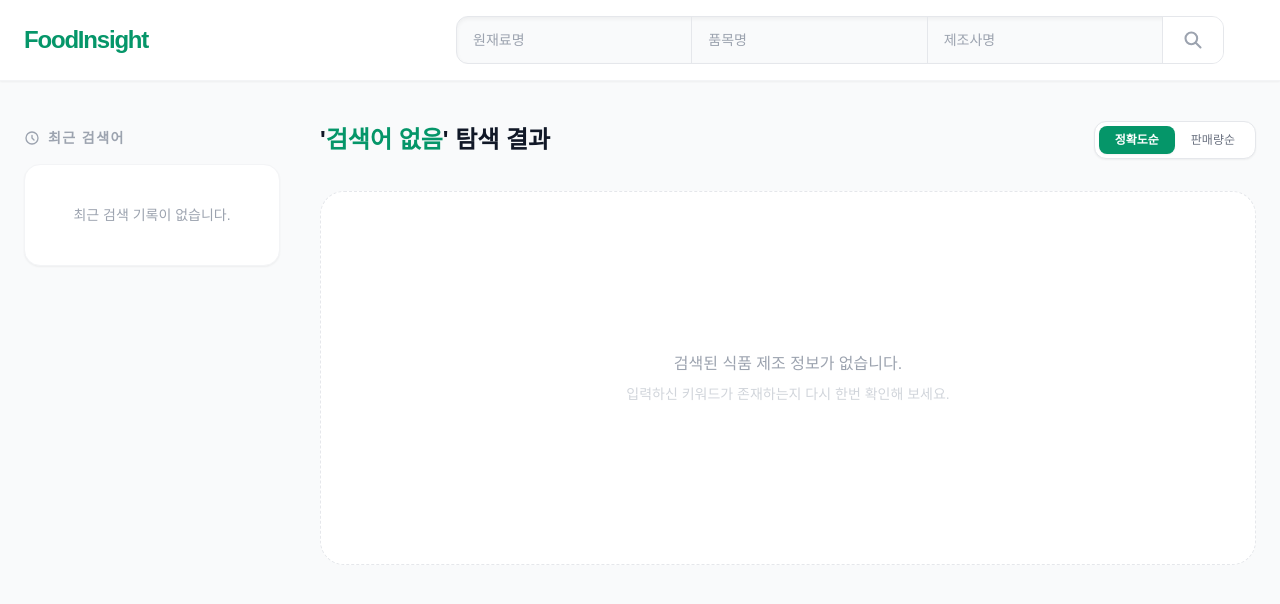
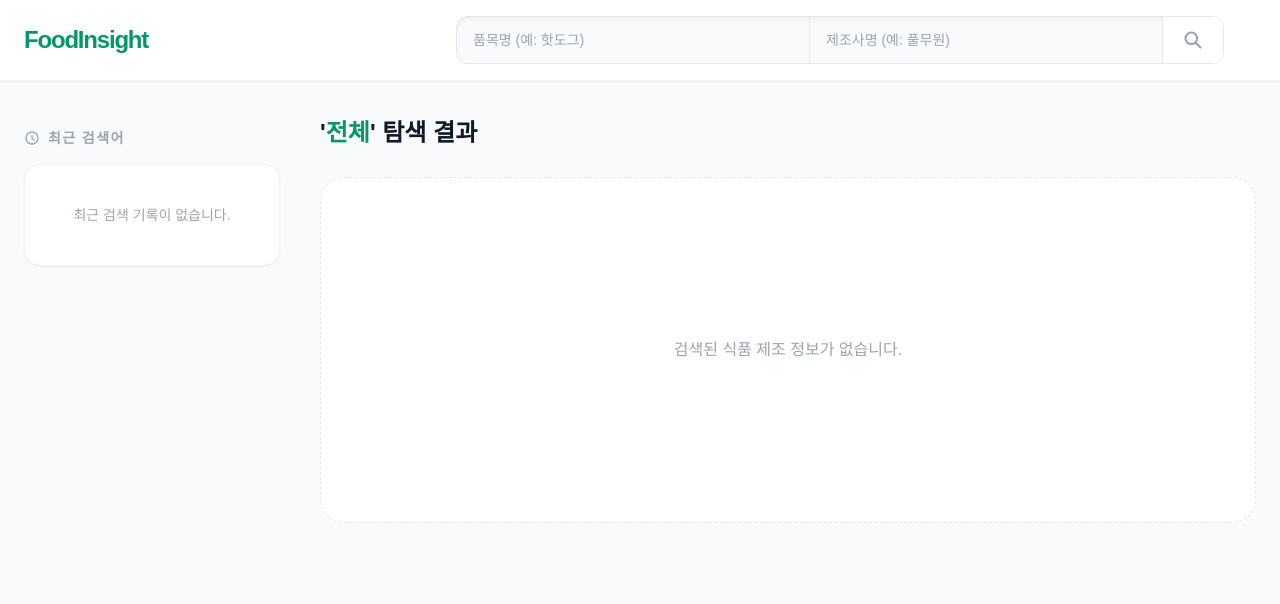
Before and after one commit to Jihoon-Yoon96/foodInsight, a Nuxt app: page /search in a window 1280 px wide. Shown: the top 604 px of the page. Built offline with nearby package versions, Linux system fonts and the light colour scheme; a web font is replaced by a local one.

Commit message:
원재료명 제거

```diff
--- a/app/pages/index.vue
+++ b/app/pages/index.vue
@@ -1,12 +1,11 @@
 <template>
   <div class="min-h-screen bg-[#F7F9F7] flex flex-col items-center justify-center px-4 font-sans">
-
     <div class="text-center mb-12">
       <p class="text-lg md:text-xl font-medium text-emerald-700 mb-2 tracking-tight">
         데이터로 연결하는 식품 비즈니스 파트너
       </p>
       <h1 class="text-4xl md:text-5xl font-extrabold text-gray-900 leading-tight">
-        원재료 하나로 찾는<br />
+        정확하게 찾는<br />
         <span class="text-[#059669]">최적의 제조 파트너</span>
       </h1>
       <p class="mt-4 text-gray-500 text-sm md:text-base">
@@ -17,22 +16,13 @@
     <div class="w-full max-w-5xl bg-white rounded-2xl shadow-2xl flex items-stretch overflow-hidden border border-emerald-100">
 
       <div class="flex-1 border-r border-gray-100 p-4 md:p-6 group focus-within:bg-emerald-50 transition">
-        <label class="block text-xs font-bold text-emerald-600 mb-1 uppercase tracking-wider">원재료명</label>
-        <input
-            v-model="searchForm.rawMaterial"
-            type="text"
-            placeholder="치즈, 우유, 밀가루 등"
-            class="w-full bg-transparent text-lg font-semibold focus:outline-none placeholder:text-gray-300"
-        />
-      </div>
-
-      <div class="flex-1 border-r border-gray-100 p-4 md:p-6 group focus-within:bg-emerald-50 transition">
         <label class="block text-xs font-bold text-emerald-600 mb-1 uppercase tracking-wider">품목명</label>
         <input
             v-model="searchForm.productName"
             type="text"
             placeholder="제품명을 입력하세요"
             class="w-full bg-transparent text-lg font-semibold focus:outline-none placeholder:text-gray-300"
+            @keyup.enter="handleSearch"
         />
       </div>
 
@@ -43,6 +33,7 @@
             type="text"
             placeholder="공장명 입력"
             class="w-full bg-transparent text-lg font-semibold focus:outline-none placeholder:text-gray-300"
+            @keyup.enter="handleSearch"
         />
       </div>
 
@@ -57,34 +48,25 @@
     </div>
 
     <div class="mt-16 w-full max-w-5xl grid grid-cols-1 md:grid-cols-2 gap-8">
-
       <div class="bg-white p-6 rounded-2xl shadow-sm border border-emerald-50 flex gap-5 hover:border-emerald-200 transition">
         <div class="p-4 bg-emerald-50 rounded-xl h-fit">
-          <svg xmlns="http://www.w3.org/2000/svg" class="h-6 w-6 text-emerald-600" fill="none" viewBox="0 0 24 24" stroke="currentColor">
-            <path stroke-linecap="round" stroke-linejoin="round" stroke-width="2" d="M19 21V5a2 2 0 00-2-2H7a2 2 0 00-2 2v16m14 0h2m-2 0h-5m-9 0H3m2 0h5M9 7h1m-1 4h1m4-7h1m-1 4h1m-5 10v-5a1 1 0 011-1h2a1 1 0 011 1v5m-4 0h4" />
-          </svg>
+          <svg xmlns="http://www.w3.org/2000/svg" class="h-6 w-6 text-emerald-600" fill="none" viewBox="0 0 24 24" stroke="currentColor"><path stroke-linecap="round" stroke-linejoin="round" stroke-width="2" d="M19 21V5a2 2 0 00-2-2H7a2 2 0 00-2 2v16m14 0h2m-2 0h-5m-9 0H3m2 0h5M9 7h1m-1 4h1m4-7h1m-1 4h1m-5 10v-5a1 1 0 011-1h2a1 1 0 011 1v5m-4 0h4" /></svg>
         </div>
         <div>
           <h4 class="font-bold text-lg mb-1 text-gray-800">전국 제조시설 데이터</h4>
-          <p class="text-sm text-gray-500 leading-relaxed">
-            HACCP 인증 공장부터 신규 영업 신고 업체까지<br/>
-            실시간으로 업데이트되는 DB를 확인하세요.
-          </p>
+          <p class="text-sm text-gray-500 leading-relaxed">HACCP 인증 공장부터 신규 영업 신고 업체까지<br/>실시간으로 업데이트되는 DB를 확인하세요.</p>
         </div>
       </div>
-
       <div class="bg-white p-6 rounded-2xl shadow-sm border border-emerald-50 flex gap-5 hover:border-emerald-200 transition">
         <div class="p-4 bg-emerald-600 rounded-xl h-fit">
-          <svg xmlns="http://www.w3.org/2000/svg" class="h-6 w-6 text-white" fill="none" viewBox="0 0 24 24" stroke="currentColor">
-            <path stroke-linecap="round" stroke-linejoin="round" stroke-width="2" d="M13 7h8m0 0v8m0-8l-8 8-4-4-6 6" />
-          </svg>
+          <svg xmlns="http://www.w3.org/2000/svg" class="h-6 w-6 text-white" fill="none" viewBox="0 0 24 24" stroke="currentColor"><path stroke-linecap="round" stroke-linejoin="round" stroke-width="2" d="M13 7h8m0 0v8m0-8l-8 8-4-4-6 6" /></svg>
         </div>
         <div class="w-full">
-          <h4 class="font-bold text-lg mb-1 text-gray-800">인기 원재료 트렌드</h4>
+          <h4 class="font-bold text-lg mb-1 text-gray-800">인기 품목 트렌드</h4>
           <div class="flex gap-2 mt-2">
-            <span class="text-xs bg-emerald-50 text-emerald-700 px-2 py-1 rounded-full font-medium">#식물성치즈</span>
-            <span class="text-xs bg-emerald-50 text-emerald-700 px-2 py-1 rounded-full font-medium">#대체당</span>
-            <span class="text-xs bg-emerald-50 text-emerald-700 px-2 py-1 rounded-full font-medium">#고단백</span>
+            <span class="text-xs bg-emerald-50 text-emerald-700 px-2 py-1 rounded-full font-medium">#냉동식품</span>
+            <span class="text-xs bg-emerald-50 text-emerald-700 px-2 py-1 rounded-full font-medium">#밀키트</span>
+            <span class="text-xs bg-emerald-50 text-emerald-700 px-2 py-1 rounded-full font-medium">#소스류</span>
           </div>
         </div>
       </div>
@@ -96,20 +78,21 @@
 const router = useRouter()
 
 const searchForm = reactive({
-  rawMaterial: '',
+  // rawMaterial: '', // [주석처리] 원재료명
   productName: '',
   factoryName: ''
 })
 
 const handleSearch = () => {
-  if (!searchForm.rawMaterial && !searchForm.productName && !searchForm.factoryName) {
+  // if (!searchForm.rawMaterial && !searchForm.productName && !searchForm.factoryName) {
+  if (!searchForm.productName && !searchForm.factoryName) {
     alert('검색어를 입력해 주세요.')
     return
   }
   router.push({
     path: '/search',
     query: {
-      raw: searchForm.rawMaterial,
+      // raw: searchForm.rawMaterial, // [주석처리] 원재료명
       prod: searchForm.productName,
       fact: searchForm.factoryName
     }
--- a/app/pages/search.vue
+++ b/app/pages/search.vue
@@ -6,24 +6,17 @@
         <div class="flex-1 max-w-3xl mx-8">
           <div class="flex items-stretch w-full bg-gray-50 border border-gray-200 rounded-xl overflow-hidden focus-within:ring-2 focus-within:ring-emerald-500 transition-all shadow-inner h-12">
             <input
-                v-model="searchForm.rawMaterial"
-                type="text"
-                class="flex-1 bg-transparent py-2 px-4 outline-none text-sm font-semibold border-r border-gray-200 placeholder:text-gray-400 placeholder:font-normal"
-                placeholder="원재료명"
-                @keyup.enter="refreshData"
-            />
-            <input
                 v-model="searchForm.productName"
                 type="text"
                 class="flex-1 bg-transparent py-2 px-4 outline-none text-sm font-semibold border-r border-gray-200 placeholder:text-gray-400 placeholder:font-normal"
-                placeholder="품목명"
+                placeholder="품목명 (예: 핫도그)"
                 @keyup.enter="refreshData"
             />
             <input
                 v-model="searchForm.factoryName"
                 type="text"
                 class="flex-1 bg-transparent py-2 px-4 outline-none text-sm font-semibold placeholder:text-gray-400 placeholder:font-normal"
-                placeholder="제조사명"
+                placeholder="제조사명 (예: 풀무원)"
                 @keyup.enter="refreshData"
             />
             <button @click="refreshData" class="px-5 bg-white border-l border-gray-200 text-gray-400 hover:text-emerald-600 transition-colors flex items-center justify-center">
@@ -80,10 +73,6 @@
               <span v-if="totalItems > 0" class="text-gray-400 font-light text-lg">({{ totalItems }}건)</span>
             </h2>
           </div>
-          <div class="flex bg-white border border-gray-200 rounded-xl p-1 shadow-sm">
-            <button class="px-4 py-1.5 text-xs font-bold bg-emerald-600 text-white rounded-lg shadow-sm">정확도순</button>
-            <button class="px-4 py-1.5 text-xs font-medium text-gray-500 hover:bg-gray-50 rounded-lg transition">판매량순</button>
-          </div>
         </div>
 
         <div v-if="pending" class="flex flex-col items-center justify-center py-40">
@@ -96,13 +85,11 @@
             <div v-for="(item, index) in items" :key="index" class="bg-white rounded-3xl border border-gray-100 p-8 flex justify-between items-center hover:border-emerald-200 hover:shadow-lg transition-all shadow-sm group">
               <div class="flex gap-8 items-center">
                 <div class="w-20 h-20 bg-emerald-50 rounded-2xl flex items-center justify-center text-emerald-300 group-hover:scale-110 transition-transform shrink-0">
-                  <svg xmlns="http://www.w3.org/2000/svg" class="w-10 h-10" fill="none" viewBox="0 0 24 24" stroke="currentColor">
-                    <path stroke-linecap="round" stroke-linejoin="round" stroke-width="1.5" d="M19 21V5a2 2 0 00-2-2H7a2 2 0 00-2 2v16m14 0h2m-2 0h-5m-9 0H3m2 0h5M9 7h1m-1 4h1m4-7h1m-1 4h1m-5 10v-5a1 1 0 011-1h2a1 1 0 011 1v5m-4 0h4" />
-                  </svg>
+                  <svg xmlns="http://www.w3.org/2000/svg" class="w-10 h-10" fill="none" viewBox="0 0 24 24" stroke="currentColor"><path stroke-linecap="round" stroke-linejoin="round" stroke-width="1.5" d="M19 21V5a2 2 0 00-2-2H7a2 2 0 00-2 2v16m14 0h2m-2 0h-5m-9 0H3m2 0h5M9 7h1m-1 4h1m4-7h1m-1 4h1m-5 10v-5a1 1 0 011-1h2a1 1 0 011 1v5m-4 0h4" /></svg>
                 </div>
                 <div>
                   <div class="flex items-center gap-2 mb-2">
-                    <span class="px-2.5 py-1 bg-emerald-500 text-white text-[10px] font-black rounded-md uppercase">C002 DATA</span>
+<!--                    <span class="px-2.5 py-1 bg-emerald-500 text-white text-[10px] font-black rounded-md uppercase">C002 DATA</span>-->
                     <span class="text-xs font-bold text-emerald-600">{{ item.BSSH_NM }}</span>
                   </div>
                   <h3 class="text-2xl font-black text-gray-900 mb-2 group-hover:text-emerald-700 transition-colors">
@@ -113,12 +100,6 @@
                   </p>
                   <p class="text-xs text-gray-400 font-medium italic">신고번호: {{ item.PRDLST_REPORT_NO }}</p>
                 </div>
-              </div>
-
-              <div class="text-right border-l pl-8 border-gray-100 shrink-0">
-                <p class="text-[10px] font-black text-gray-300 mb-1 uppercase tracking-widest">매칭 지수</p>
-                <p class="text-3xl font-black text-emerald-600">98%</p>
-                <button class="mt-4 px-4 py-2 bg-gray-900 text-white text-xs font-bold rounded-lg hover:bg-emerald-600 transition-colors shadow-md w-full">리포트</button>
               </div>
             </div>
           </div>
@@ -167,7 +148,6 @@
 
         <div v-else class="text-center py-40 bg-white rounded-3xl border border-dashed border-gray-200">
           <p class="text-gray-400 font-medium">검색된 식품 제조 정보가 없습니다.</p>
-          <p class="text-sm text-gray-300 mt-2">입력하신 키워드가 존재하는지 다시 한번 확인해 보세요.</p>
         </div>
       </main>
     </div>
@@ -178,9 +158,8 @@
 const route = useRoute()
 const router = useRouter()
 
-// 1. 3가지 검색어 상태 관리 객체 (URL 쿼리에서 초기값 가져옴)
 const searchForm = reactive({
-  rawMaterial: route.query.raw || '',
+  // rawMaterial: route.query.raw || '', // [주석처리]
   productName: route.query.prod || '',
   factoryName: route.query.fact || ''
 })
@@ -195,19 +174,16 @@ const isEditingPage = ref(false)
 const inputPage = ref(currentPage.value)
 const pageInputRef = ref(null)
 
-// 현재 검색된 폼을 하나의 문자열(Label)로 예쁘게 묶어주는 함수
 const createSearchLabel = (form) => {
   const parts = []
-  if (form.rawMaterial) parts.push(`원재료: ${form.rawMaterial}`)
+  // if (form.rawMaterial) parts.push(`원재료: ${form.rawMaterial}`) // [주석처리]
   if (form.productName) parts.push(`품목: ${form.productName}`)
   if (form.factoryName) parts.push(`제조사: ${form.factoryName}`)
-  return parts.join(' + ') || '검색어 없음'
+  return parts.join(' + ') || '전체'
 }
 
-// 화면 노출용 계산된 속성
 const currentSearchLabel = computed(() => createSearchLabel(searchForm))
 
-// --- [최근 검색어 기능] ---
 const loadRecentSearches = () => {
   if (process.client) {
     const saved = localStorage.getItem('recentSearches')
@@ -216,22 +192,23 @@ const loadRecentSearches = () => {
 }
 
 const saveRecentSearch = (form) => {
-  if (!form.rawMaterial && !form.productName && !form.factoryName) return
+  // if (!form.rawMaterial && !form.productName && !form.factoryName) return
+  if (!form.productName && !form.factoryName) return
   if (process.server) return
 
   const label = createSearchLabel(form)
-  // 저장할 객체 형태
   const newEntry = {
     label,
-    query: { raw: form.rawMaterial, prod: form.productName, fact: form.factoryName }
+    query: {
+      // raw: form.rawMaterial, // [주석처리]
+      prod: form.productName,
+      fact: form.factoryName
+    }
   }
 
   let searches = [...recentSearches.value]
-  // 중복된 레이블은 제거
   searches = searches.filter(t => t.label !== label)
-  // 최상단에 추가
   searches.unshift(newEntry)
-  // 최대 10개 유지
   if (searches.length > 10) searches = searches.slice(0, 10)
 
   recentSearches.value = searches
@@ -248,23 +225,22 @@ const clearRecentSearches = () => {
   localStorage.removeItem('recentSearches')
 }
 
-// 최근 검색어 클릭 시 폼에 채워넣고 검색
 const clickRecentSearch = (item) => {
-  searchForm.rawMaterial = item.query.raw || ''
+  // searchForm.rawMaterial = item.query.raw || '' // [주석처리]
   searchForm.productName = item.query.prod || ''
   searchForm.factoryName = item.query.fact || ''
   refreshData()
 }
 
-// --- [데이터 통신 및 페이징] ---
 const fetchFoodData = async () => {
-  if (!searchForm.rawMaterial && !searchForm.productName && !searchForm.factoryName) return
+  // if (!searchForm.rawMaterial && !searchForm.productName && !searchForm.factoryName) return
+  if (!searchForm.productName && !searchForm.factoryName) return
 
   pending.value = true
   try {
     const response = await $fetch('/api/food', {
       query: {
-        raw: searchForm.rawMaterial || undefined,
+        // raw: searchForm.rawMaterial || undefined, // [주석처리]
         prod: searchForm.productName || undefined,
         fact: searchForm.factoryName || undefined,
         page: currentPage.value
@@ -273,23 +249,21 @@ const fetchFoodData = async () => {
 
     items.value = response?.items || []
     totalItems.value = response?.total || 0
-    saveRecentSearch(searchForm) // 데이터 호출 시 검색어 기록
+    saveRecentSearch(searchForm)
 
     if (process.client) window.scrollTo({ top: 0, behavior: 'smooth' })
   } catch (error) {
-    console.error("데이터 로드 에러:", error)
     items.value = []
   } finally {
     pending.value = false
   }
 }
 
-// 이전/다음 버튼 또는 직접 이동 시 호출
 const changePage = (newPage) => {
   currentPage.value = newPage
   router.push({
     query: {
-      raw: searchForm.rawMaterial || undefined,
+      // raw: searchForm.rawMaterial || undefined,
       prod: searchForm.productName || undefined,
       fact: searchForm.factoryName || undefined,
       page: newPage
@@ -298,7 +272,6 @@ const changePage = (newPage) => {
   fetchFoodData()
 }
 
-// 직접 입력 엔터 시
 const goToInputPage = () => {
   const maxPage = Math.max(1, Math.ceil(totalItems.value / 10))
   const targetPage = Math.min(Math.max(1, inputPage.value), maxPage)
@@ -306,16 +279,13 @@ const goToInputPage = () => {
   changePage(targetPage)
 }
 
-// 상단 검색 버튼 및 엔터 시 호출 (1페이지부터 렌더링)
 const refreshData = () => {
-  if (!searchForm.rawMaterial && !searchForm.productName && !searchForm.factoryName) {
-    alert('검색어를 하나 이상 입력해 주세요.')
-    return
-  }
+  // if (!searchForm.rawMaterial && !searchForm.productName && !searchForm.factoryName) return
+  if (!searchForm.productName && !searchForm.factoryName) return
   currentPage.value = 1
   router.push({
     query: {
-      raw: searchForm.rawMaterial || undefined,
+      // raw: searchForm.rawMaterial || undefined,
       prod: searchForm.productName || undefined,
       fact: searchForm.factoryName || undefined,
       page: 1
@@ -324,7 +294,6 @@ const refreshData = () => {
   fetchFoodData()
 }
 
-// --- [생명주기 및 감시자] ---
 onMounted(() => {
   loadRecentSearches()
   fetchFoodData()
@@ -333,26 +302,20 @@ onMounted(() => {
 watch(isEditingPage, (newVal) => {
   if (newVal) {
     inputPage.value = currentPage.value
-    nextTick(() => {
-      pageInputRef.value?.focus()
-    })
+    nextTick(() => { pageInputRef.value?.focus() })
   }
 })
 
-// URL 쿼리가 바뀔 때(뒤로가기 등) 상태 동기화
 watch(() => route.query, (newQ) => {
-  searchForm.rawMaterial = newQ.raw || ''
+  // searchForm.rawMaterial = newQ.raw || ''
   searchForm.productName = newQ.prod || ''
   searchForm.factoryName = newQ.fact || ''
   currentPage.value = Number(newQ.page) || 1
-  // 동일한 조건이 아닐 때만 다시 호출
   if (items.value.length === 0) fetchFoodData()
 }, { deep: true })
-
 </script>
 
 <style scoped>
-/* 입력창 클릭 시 기본 스타일(테두리) 제거 */
 input[type="number"]::-webkit-inner-spin-button,
 input[type="number"]::-webkit-outer-spin-button {
   -webkit-appearance: none;
```
Also changed, not shown: 1 other file (tests, documents, lock files or other folders).
